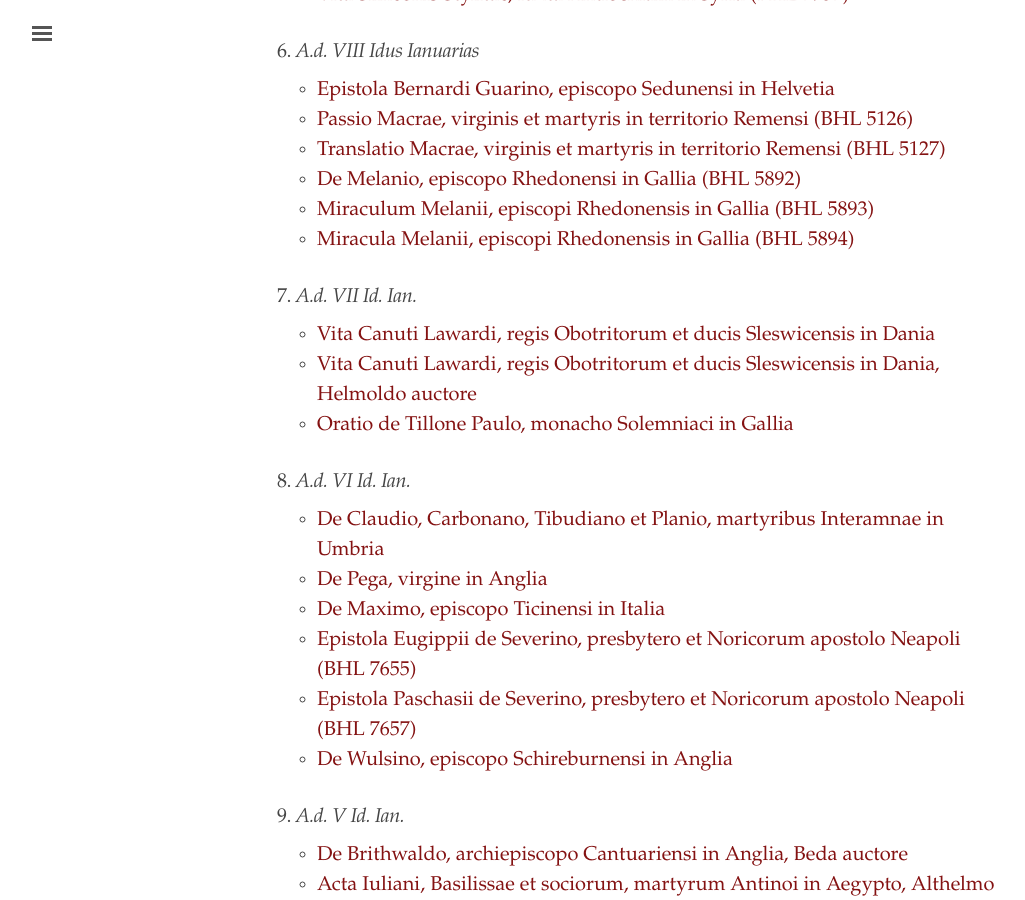
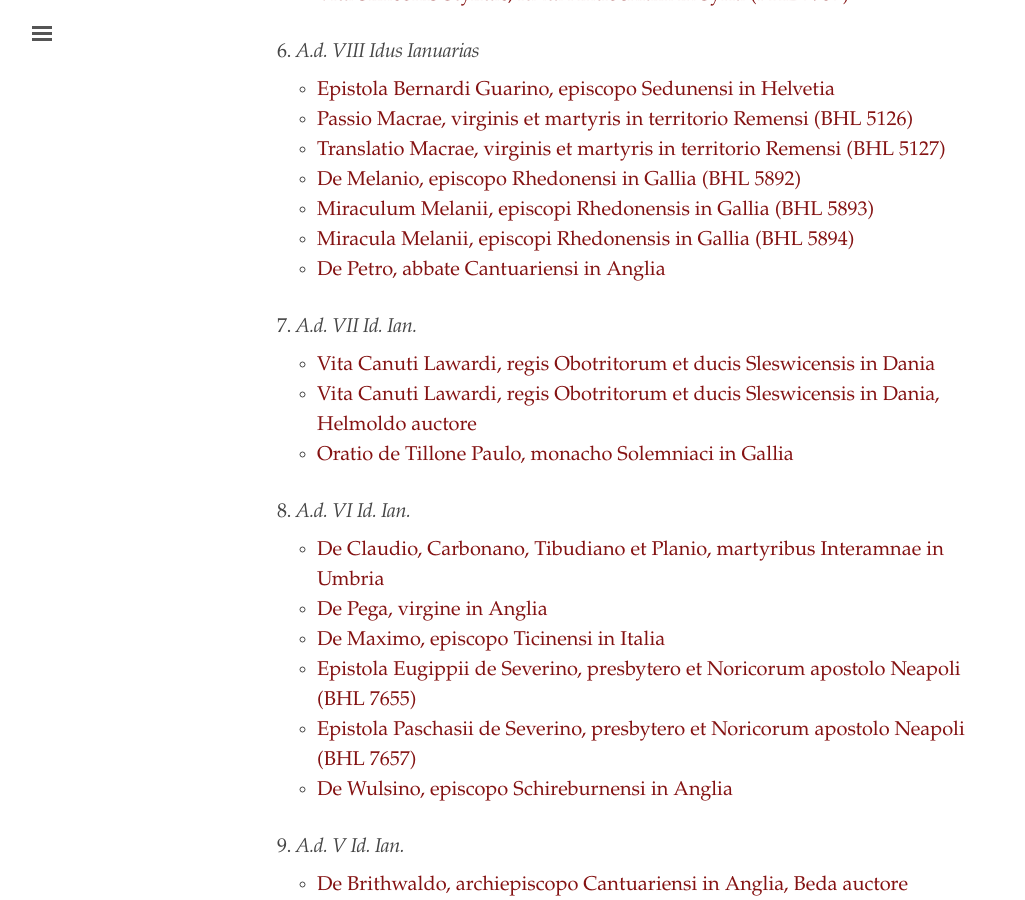
Before and after one commit to cjkoepke1/latin-hagiography, a Jekyll site: the page built from index.md, in a window 1280 px wide and 900 px high, scrolled down 1335 px. Shown: the whole window, without its empty margins (3-1028 px from the left). Built offline with Jekyll 4.4.1, drawn with Linux system fonts in a browser that asks for light colours.

Commit message:
Added De Petro abbate Cantuariensi

```diff
--- a/index.md
+++ b/index.md
@@ -54,6 +54,7 @@
 - [De Melanio, episcopo Rhedonensi in Gallia (BHL 5892)](https://cjkoepke1.github.io/latin-hagiography/texts/de-melanio/)
 - [Miraculum Melanii, episcopi Rhedonensis in Gallia (BHL 5893)](https://cjkoepke1.github.io/latin-hagiography/texts/miraculum-melanii/)
 - [Miracula Melanii, episcopi Rhedonensis in Gallia (BHL 5894)](https://cjkoepke1.github.io/latin-hagiography/texts/miracula-melanii/)
+- [De Petro, abbate Cantuariensi in Anglia](https://cjkoepke1.github.io/latin-hagiography/texts/de-petro-cantuariensi/)
 
 ### 7. *A.d. VII Id. Ian.*
 
```
